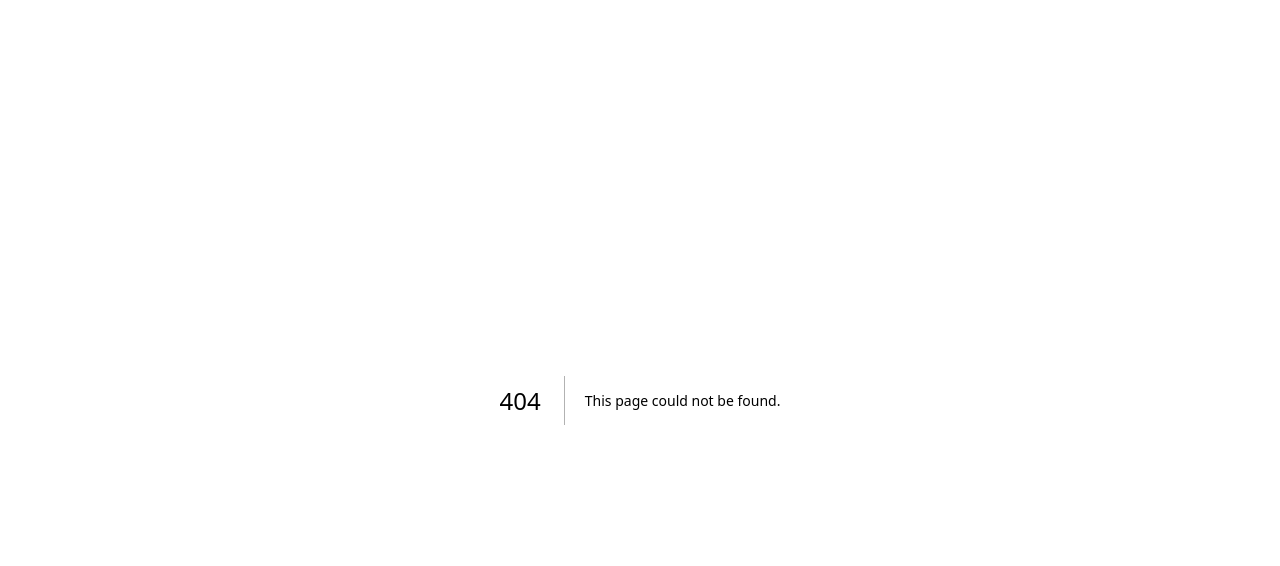
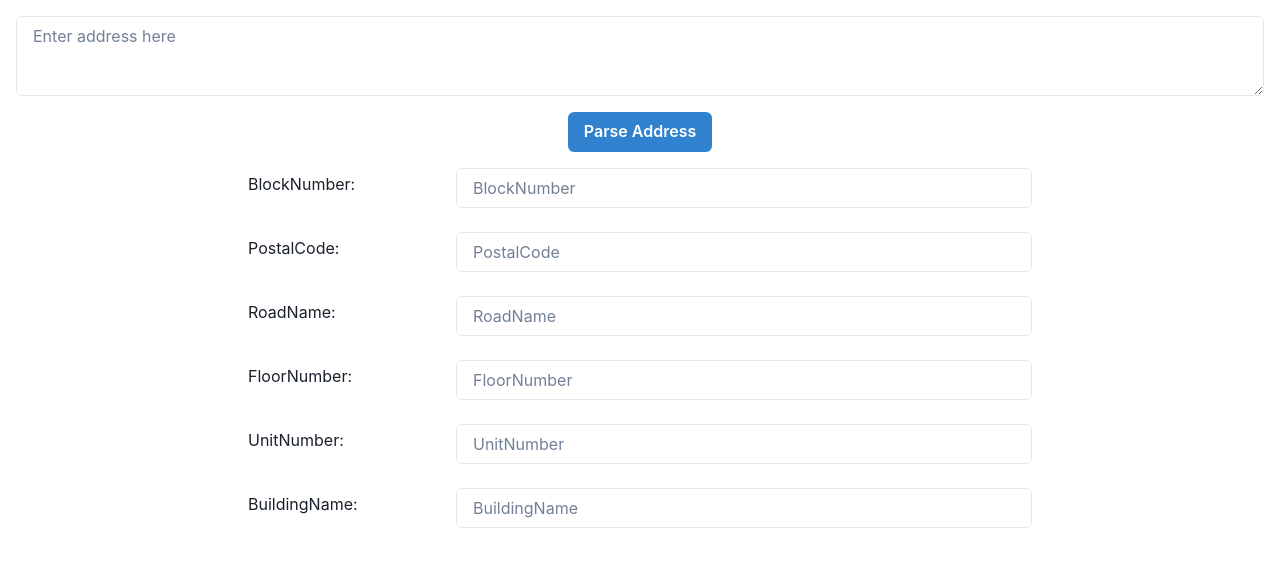
Before and after one commit to artylope/distribute-address-ocr, a Next.js app: page /address in a window 1280 px wide. Before the commit this address had no page. Shown: the top 566 px of the page. Built offline with nearby package versions, Linux system fonts and the light colour scheme.

Commit message:
address parsing and regex

```diff
--- /dev/null
+++ b/src/app/address/page.js
@@ -0,0 +1,121 @@
+'use client';
+import React, { useState } from 'react';
+import {
+  Container,
+  Box,
+  Input,
+  Heading,
+  VStack,
+  HStack,
+  Spacer,
+  Button,
+  Textarea,
+  Text,
+} from '@chakra-ui/react';
+
+const page = () => {
+  const [addressString, setAddressString] = useState('');
+  const [parsedAddress, setParsedAddress] = useState({
+    blockNumber: '',
+    postalCode: '',
+    roadName: '',
+    floorNumber: '',
+    unitNumber: '',
+    buildingName: '',
+  });
+  const [error, setError] = useState('');
+
+  const handleInputChange = (e, key) => {
+    setParsedAddress({
+      ...parsedAddress,
+      [key]: e.target.value,
+    });
+  };
+
+  function extractBlockNumber(address) {
+    const pattern = /(?:\bblk\b|\bblock\b|\bapt\b)?\s?(\d+[A-Za-z]?)/i;
+    const match = address.match(pattern);
+    return match ? match[1] : null;
+  }
+
+  function extractPostalCode(address) {
+    const pattern = /(?:Singapore\s*)?(?:S)?(\d{6})\b/;
+    const match = address.match(pattern);
+    return match ? match[1] : null;
+  }
+
+  function extractRoadName(address) {
+    const pattern =
+      /(?:\d+[A-Za-z]?|\bblk\b|\bBLOCK\b|\bapt\b|\bAPT\b)\s+([\w\s]+?)(?:\s+#|\s+\d{2}-\d{2}|\s+S?\d{6}|$)/i;
+    const match = address.match(pattern);
+    return match ? match[1].trim() : null;
+  }
+
+  function extractFloorNumber(address) {
+    const pattern = /(?:#)?(\d+)[-/B]?/;
+    const match = address.match(pattern);
+    return match ? match[1] : null; // match[1] for the floor number
+  }
+
+  function extractUnitNumber(address) {
+    const pattern = /-(\d+)|#(\d+)-(\d+)/;
+    const match = address.match(pattern);
+    return match ? match[1] || match[3] : null;
+  }
+
+  const handleParseAddress = () => {
+    const block = extractBlockNumber(addressString);
+    const postal = extractPostalCode(addressString);
+    const road = extractRoadName(addressString);
+    const floor = extractFloorNumber(addressString);
+    const unit = extractUnitNumber(addressString);
+
+    if (addressString.trim()) {
+      setParsedAddress({
+        Block: block || '',
+        PostalCode: postal || '',
+        RoadName: road || '',
+        Floor: floor || '',
+        Unit: unit || '',
+      });
+      setError('');
+    } else {
+      setError('Please enter an address.');
+    }
+  };
+
+  return (
+    <Box>
+      <Container maxW="container.xl" py="4">
+        <VStack spacing={4}>
+          <Textarea
+            placeholder="Enter address here"
+            value={addressString}
+            onChange={(e) => setAddressString(e.target.value)}
+          />
+          <Button colorScheme="blue" onClick={handleParseAddress}>
+            Parse Address
+          </Button>
+          {error && <Text color="red.500">{error}</Text>}
+          <Box>
+            {Object.entries(parsedAddress).map(([key, value]) => (
+              <HStack key={key} width="full" mb="6">
+                <Text width="120px" mb="2" w="200px">{`${
+                  key.charAt(0).toUpperCase() + key.slice(1)
+                }:`}</Text>
+                <Input
+                  w="xl"
+                  value={value}
+                  onChange={(e) => handleInputChange(e, key)}
+                  placeholder={key.charAt(0).toUpperCase() + key.slice(1)}
+                />
+              </HStack>
+            ))}
+          </Box>
+        </VStack>
+      </Container>
+    </Box>
+  );
+};
+
+export default page;
```
Also changed, not shown: src/app/page.tsx (+6 -2 lines).
